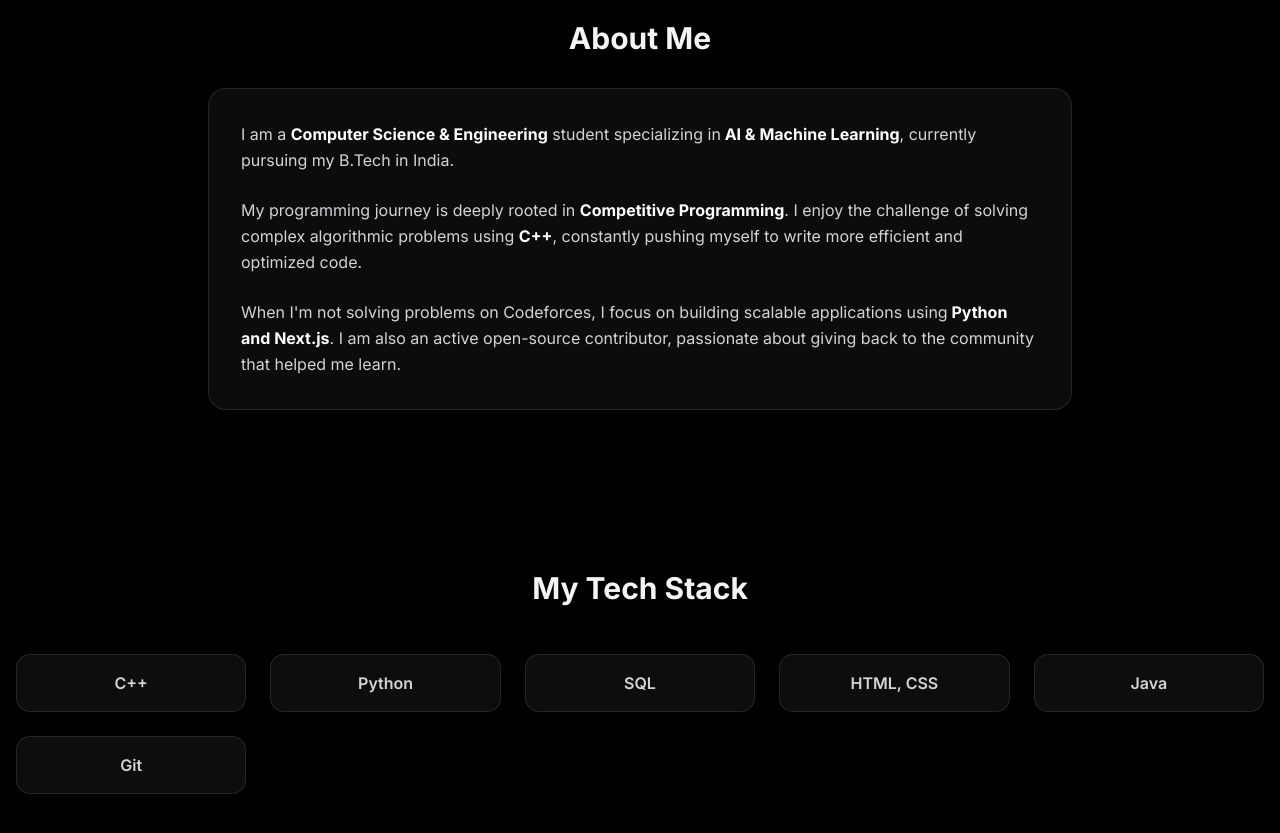
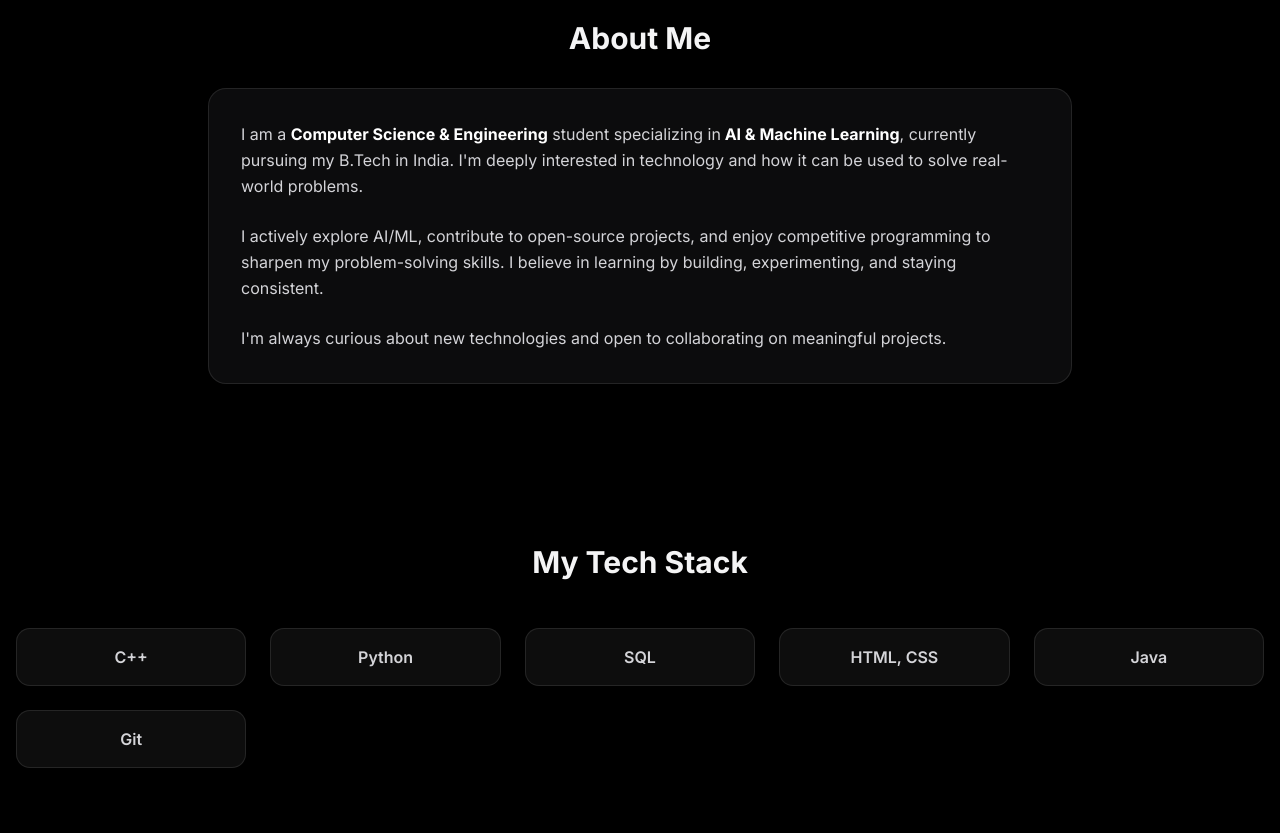
Before and after one commit to man-of-game/portfolio, a Next.js app: page / in a window 1280 px wide. Shown: the part 860-1693 px from the top of the page. Built offline with nearby package versions, Linux system fonts and the light colour scheme.

Commit message:
Updated about section

```diff
--- a/components/about.tsx
+++ b/components/about.tsx
@@ -27,18 +27,16 @@ export default function About() {
           <p className="mb-6">
             I am a <strong className="text-white">Computer Science & Engineering</strong> student specializing in
             <strong className="text-white"> AI & Machine Learning</strong>, currently pursuing my B.Tech in India.
+            I'm deeply interested in technology and how it can be used to solve real-world problems.
           </p>
 
           <p className="mb-6">
-            My programming journey is deeply rooted in <strong className="text-white">Competitive Programming</strong>.
-            I enjoy the challenge of solving complex algorithmic problems using <strong className="text-white">C++</strong>,
-            constantly pushing myself to write more efficient and optimized code.
+            I actively explore AI/ML, contribute to open-source projects, and enjoy competitive programming to sharpen my problem-solving skills.
+            I believe in learning by building, experimenting, and staying consistent.
           </p>
 
           <p>
-            When I'm not solving problems on Codeforces, I focus on building scalable applications using
-            <strong className="text-white"> Python and Next.js</strong>. I am also an active open-source contributor,
-            passionate about giving back to the community that helped me learn.
+            I'm always curious about new technologies and open to collaborating on meaningful projects.
           </p>
         </motion.div>
 
```
